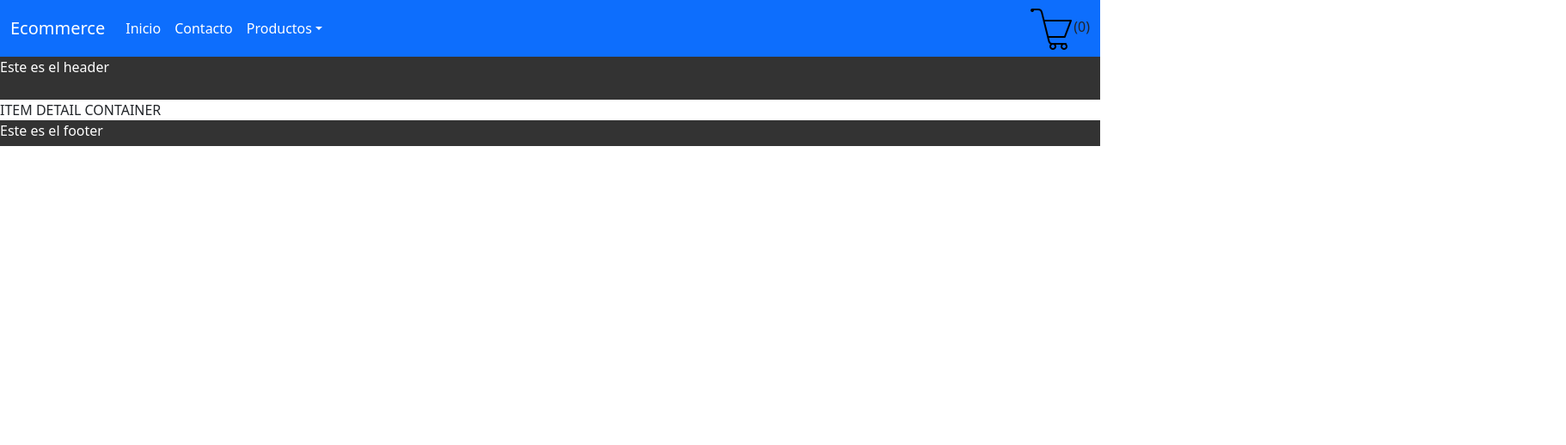
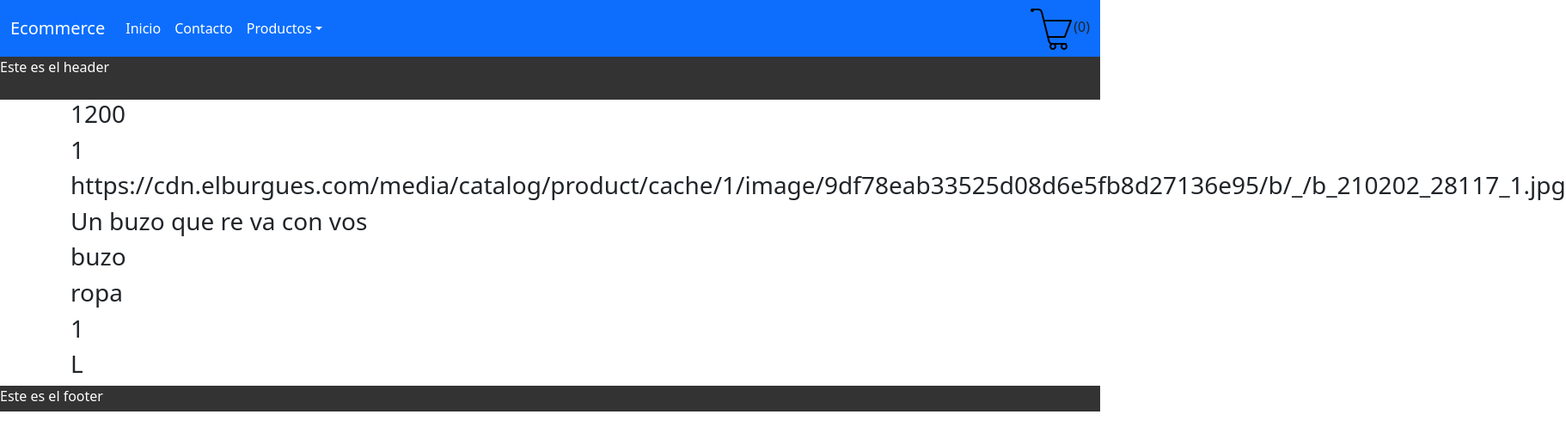
Before and after one commit to LippigGian/react, a React (Create React App) app: page /item/1 in a window 1280 px wide. Shown: the top 518 px of the page at 86% size, 1822 px wide, since content can reach past the window. Built offline with nearby package versions, Linux system fonts and the light colour scheme.

Commit message:
actualizacion para segunda pre-entrega

```diff
--- a/package.json
+++ b/package.json
@@ -8,6 +8,7 @@
     "@testing-library/user-event": "^13.5.0",
     "react": "^18.2.0",
     "react-dom": "^18.2.0",
+    "react-router-dom": "^6.11.1",
     "react-scripts": "5.0.1",
     "web-vitals": "^2.1.4"
   },
--- a/src/App.js
+++ b/src/App.js
@@ -1,20 +1,27 @@
 import { ItemListContainer } from "./components/ItemsListContainer/ItemsListContainer";
 import {Footer, Header, ItemCount, ItemDetailContainer, NavBar} from "./components"
 import "./style.css"
+import { BrowserRouter, Route, Routes } from "react-router-dom";
 // import { ItemList } from "./components/itemList/ItemList";
 function App() {
   return (
-    <>
 
 
-<NavBar></NavBar>
-<Header></Header>
-{/* <ItemListContainer greeting={'¡Hola! Bienvenido a la tienda.'}></ItemListContainer>
-{/* <ItemList></ItemList> }
-  <ItemCount></ItemCount>*/}
- <ItemDetailContainer></ItemDetailContainer>
+<BrowserRouter>
+<NavBar/>
+<Header/>
+
+<Routes>
+    <Route path="/" element={<ItemListContainer greeting={'¡Hola! Bienvenido a la tienda.'}></ItemListContainer>}></Route>
+    <Route path="/count" element={ <ItemCount></ItemCount>}></Route>
+    <Route path="/item/:id"  element={<ItemDetailContainer></ItemDetailContainer>}></Route>
+ {/* <ItemList></ItemList>  */}
+
+
+</Routes>
 <Footer></Footer>
-</>
+</BrowserRouter>
+
   );
 }
 
--- a/src/asyncMock.js
+++ b/src/asyncMock.js
@@ -121,3 +121,26 @@ export const getProducts = () => {
         }, 500)
     })
 }
+
+export const pedirItemPorId =(id) =>
+{
+
+    return new Promise ((res, rejected)=>
+    {
+        const item = products.find((elemento)=> elemento.id === id)
+        if(item)
+        {
+        res(item)
+        }
+        else
+        {
+            rejected (
+                {
+                    error: "no se encontro el producto"
+                }
+            )
+        }
+
+
+    })
+}
--- a/src/components/NavBar/index.jsx
+++ b/src/components/NavBar/index.jsx
@@ -1,10 +1,11 @@
+import { Link } from "react-router-dom"
 import { CartWidget } from "../CartWidget/CartWidget"
 
 const NavBar = () => {
     return(
 <nav className="navbar navbar-expand-lg bg-primary ">
   <div className="container-fluid bg-primary">
-    <a className="navbar-brand text-white" href="#">Ecommerce</a>
+    <Link className="navbar-brand text-white" to="/">Ecommerce</Link>
     <button className="navbar-toggler " type="button" data-bs-toggle="collapse" data-bs-target="#navbarSupportedContent" aria-controls="navbarSupportedContent" aria-expanded="false" aria-label="Toggle navigation">
       <span className="navbar-toggler-icon"></span>
     </button>
--- a/src/components/item/Item.jsx
+++ b/src/components/item/Item.jsx
@@ -1,3 +1,5 @@
+import { Link } from "react-router-dom"
+
 export const Item =({nombre, tipo, desc, precio, talle, cantidad, id, imagen, categoria})=> {
 
     return (
@@ -13,6 +15,7 @@ export const Item =({nombre, tipo, desc, precio, talle, cantidad, id, imagen, ca
           <h3 className="card-text"> Precio ${precio}</h3>
           <h4>{categoria}</h4>
           <h4>{cantidad}</h4>
+          <Link  id={id} className="btn btn-secondary agregar" to={`/item/${id}`}>Ver detalle del producto</Link>
           <button  id={id} className="btn btn-primary agregar" >Agregar al carrito</button>
 
         </div>
--- /dev/null
+++ b/src/components/itemDetail/index.jsx
@@ -0,0 +1,20 @@
+const ItemDetail = ({item}) =>
+{
+   console.log(item)
+    return (
+        <div className="container">
+            <div className="producto-detalle">
+                <h3>{item.precio}</h3>
+                <h3>{item.id}</h3>
+                <h3>{item.imagen}</h3>
+                <h3>{item.desc}</h3>
+                <h3>{item.tipo}</h3>
+                <h3>{item.categoria}</h3>
+                <h3>{item.cantidad}</h3>
+                <h3>{item.talle}</h3>
+            </div>
+        </div>
+    )
+}
+
+export {ItemDetail}
--- a/src/components/itemDetailContainer/index.jsx
+++ b/src/components/itemDetailContainer/index.jsx
@@ -1,7 +1,30 @@
+import { useEffect, useState } from "react"
+import {pedirItemPorId} from "../../asyncMock"
+import { ItemDetail } from "../itemDetail"
+import { useParams } from "react-router-dom"
+
+
 const ItemDetailContainer = () => {
+/*useParams nos devuelve el valor despues del / en la barra de navegacion pero nos los devuelve como objeto, por eso aplico el ".id".
+Ahora nos devuelve un string por eso lo transformamos a number*/
+const id = useParams().id;
+    const [item, setItem] = useState(null)
+
+    console.log(id)
+    console.log(item)
+    useEffect(() => {
+        pedirItemPorId(Number(id))
+        .then((res)=>{
+            setItem(res)
+
+        })}, [id])
 
     return(
-        <div>ITEM DETAIL CONTAINER</div>
+        <div>
+            { item &&
+         <ItemDetail item={item}></ItemDetail>
+        }
+        </div>
     )
 
 
```
Also changed, not shown: 1 other file (tests, documents, lock files or other folders).
